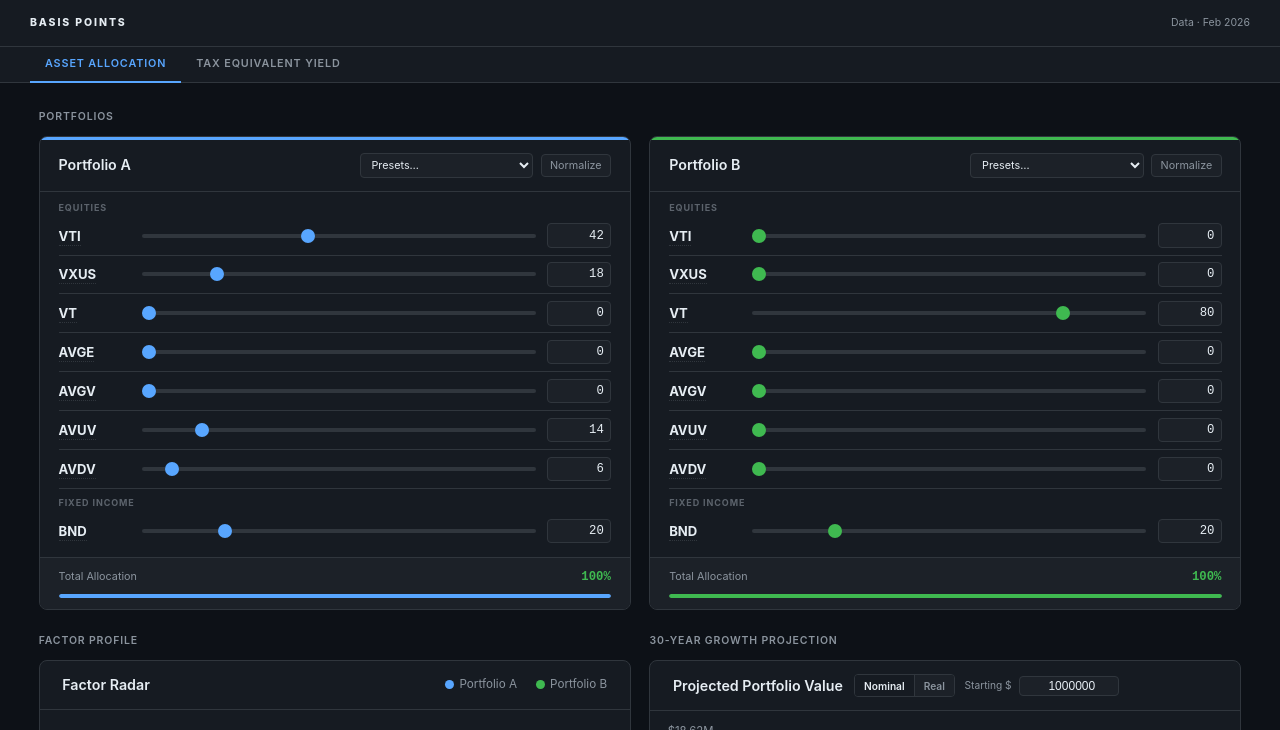
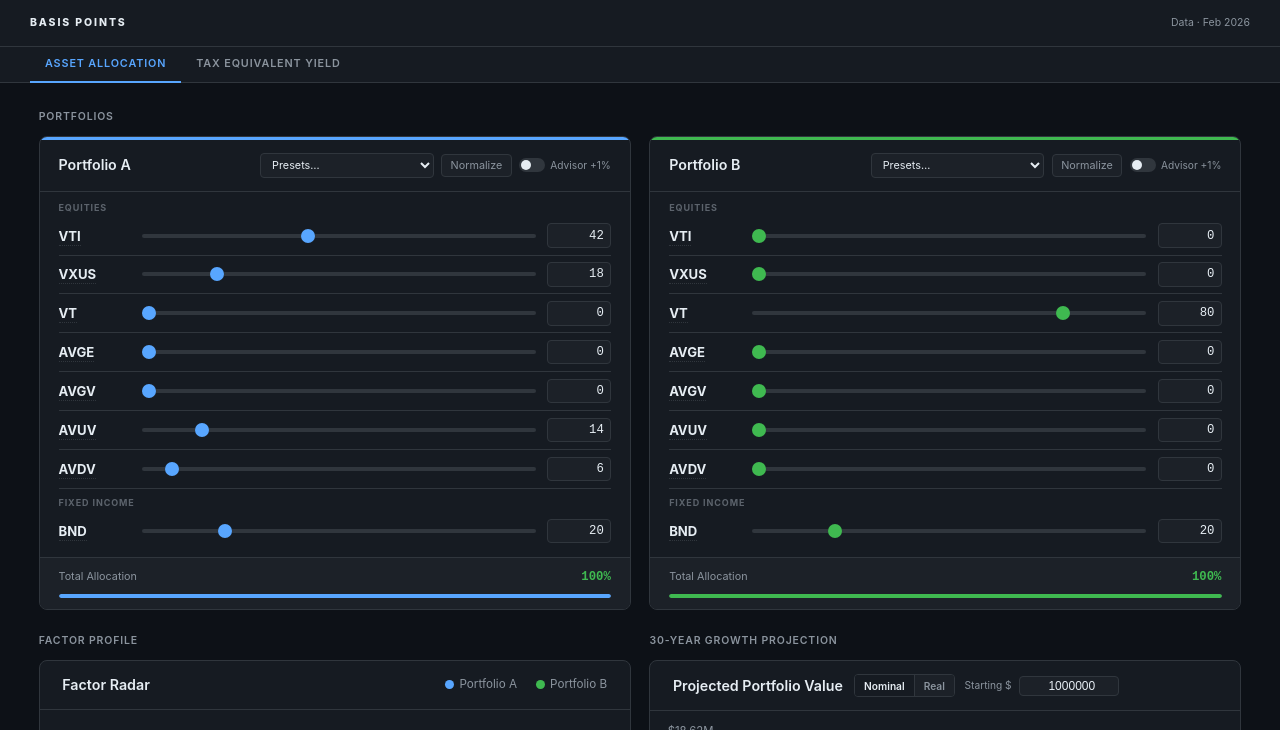
Before and after one commit to thenerfherder/finance, a plain HTML site: page index.html in a window 1280 px wide. Shown: the top 730 px of the page. Drawn offline with Linux system fonts and the light colour scheme.

Commit message:
Added ability to set advisor mode.

```diff
--- a/index.html
+++ b/index.html
@@ -144,6 +144,43 @@
       transition: color 0.15s, border-color 0.15s;
     }
     .btn-sm:hover { color: var(--text); border-color: var(--muted); }
+
+    /* ─── Advisor toggle ─────────────────────────────────────── */
+    .advisor-toggle {
+      display: flex;
+      align-items: center;
+      gap: 0.35rem;
+      font-size: 0.68rem;
+      color: var(--muted);
+      cursor: pointer;
+      user-select: none;
+      white-space: nowrap;
+    }
+    .advisor-toggle input[type="checkbox"] {
+      appearance: none;
+      -webkit-appearance: none;
+      width: 26px;
+      height: 14px;
+      background: var(--border);
+      border-radius: 7px;
+      position: relative;
+      cursor: pointer;
+      transition: background 0.2s;
+      flex-shrink: 0;
+    }
+    .advisor-toggle input[type="checkbox"]:checked { background: var(--yellow); }
+    .advisor-toggle input[type="checkbox"]::after {
+      content: '';
+      position: absolute;
+      width: 10px;
+      height: 10px;
+      background: var(--text);
+      border-radius: 50%;
+      top: 2px;
+      left: 2px;
+      transition: left 0.2s;
+    }
+    .advisor-toggle input[type="checkbox"]:checked::after { left: 14px; }
 
     /* ─── ETF rows ──────────────────────────────────────────── */
     .etf-rows { padding: 0.5rem 1.25rem; }
@@ -759,6 +796,10 @@
             <option value="all_avantis">All Avantis Blend</option>
           </select>
           <button class="btn-sm" onclick="normalizePortfolio('a')">Normalize</button>
+          <label class="advisor-toggle" title="Add 1% AUM advisory fee on top of fund expense ratios">
+            <input type="checkbox" id="advisor-a" onchange="renderAll()">
+            Advisor +1%
+          </label>
         </div>
       </div>
       <div class="etf-rows" id="rows-a"></div>
@@ -790,6 +831,10 @@
             <option value="all_avantis">All Avantis Blend</option>
           </select>
           <button class="btn-sm" onclick="normalizePortfolio('b')">Normalize</button>
+          <label class="advisor-toggle" title="Add 1% AUM advisory fee on top of fund expense ratios">
+            <input type="checkbox" id="advisor-b" onchange="renderAll()">
+            Advisor +1%
+          </label>
         </div>
       </div>
       <div class="etf-rows" id="rows-b"></div>
@@ -1260,6 +1305,9 @@
     }
   });
 
+  // Advisor AUM fee: +1% on top of fund expense ratios
+  if (document.getElementById(`advisor-${p}`)?.checked) er += 1.0;
+
   // Portfolio volatility via Markowitz formula: σ_p = √(ΣᵢΣⱼ wᵢwⱼσᵢσⱼρᵢⱼ)
   let portfolioVariance = 0;
   TICKERS.forEach(tki => {
@@ -1393,15 +1441,15 @@
         key:    'er',
         name:   'Expense Ratio',
         desc:   'Weighted avg annual fund cost',
-        tip:    'Blended weighted-average expense ratio. Subtract from expected returns for net estimates.',
+        tip:    'Blended weighted-average fund expense ratio. Includes an additional +1.000% AUM advisory fee when "Advisor +1%" is toggled on. Subtract from expected returns for net estimates.',
         fmt:    v => v.toFixed(3) + '%',
         better: 'lower',
       },
       {
         key:    'costDrag30',
-        name:   '30-yr ER Drag',
-        desc:   'Fee cost on $1M over 30 years (compounded)',
-        tip:    'How much the expense ratio reduces terminal wealth on a $1,000,000 investment over 30 years, assuming the factor model gross return holds. Lower is better.',
+        name:   '30-yr Fee Drag',
+        desc:   'Total fee cost on $1M over 30 years (compounded)',
+        tip:    'How much total fees (fund ER + any advisor AUM fee) reduce terminal wealth on a $1,000,000 investment over 30 years, assuming the factor model gross return holds. Lower is better.',
         fmt:    v => '$' + Math.round(v).toLocaleString(),
         better: 'lower',
       },
```
